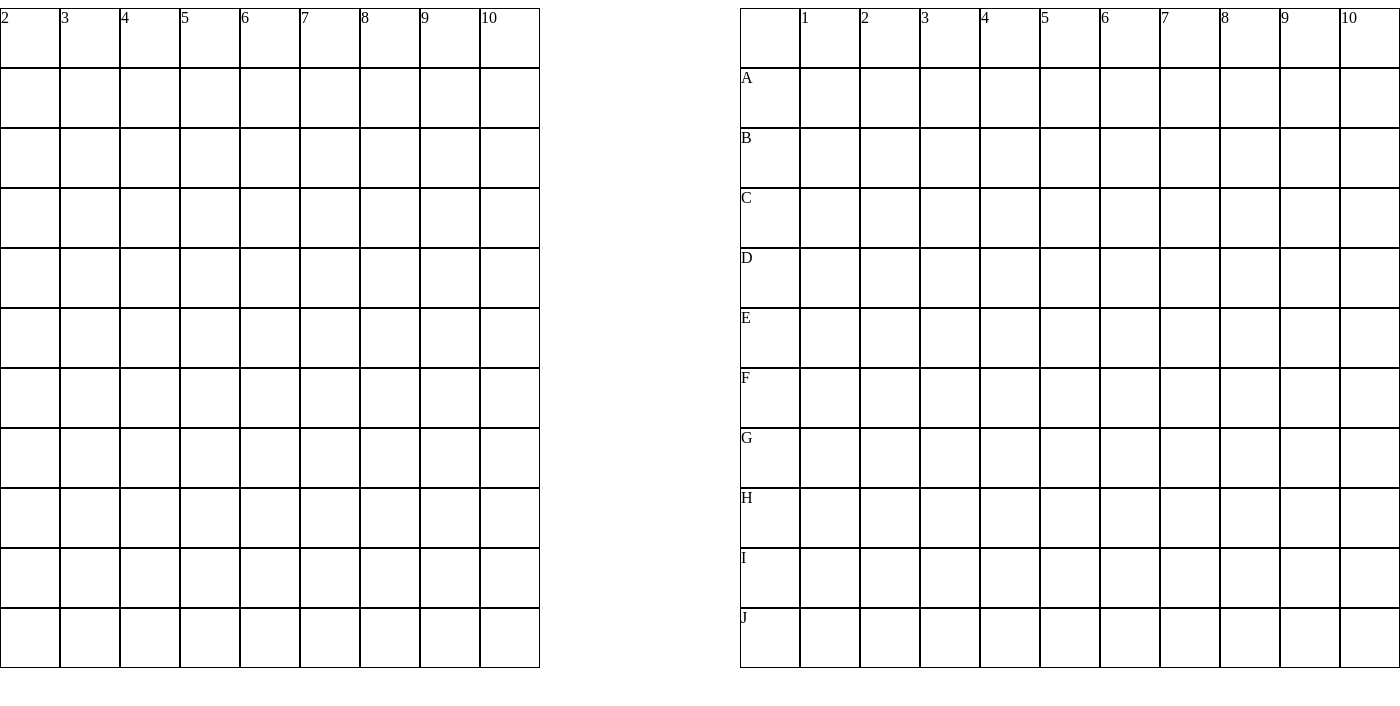
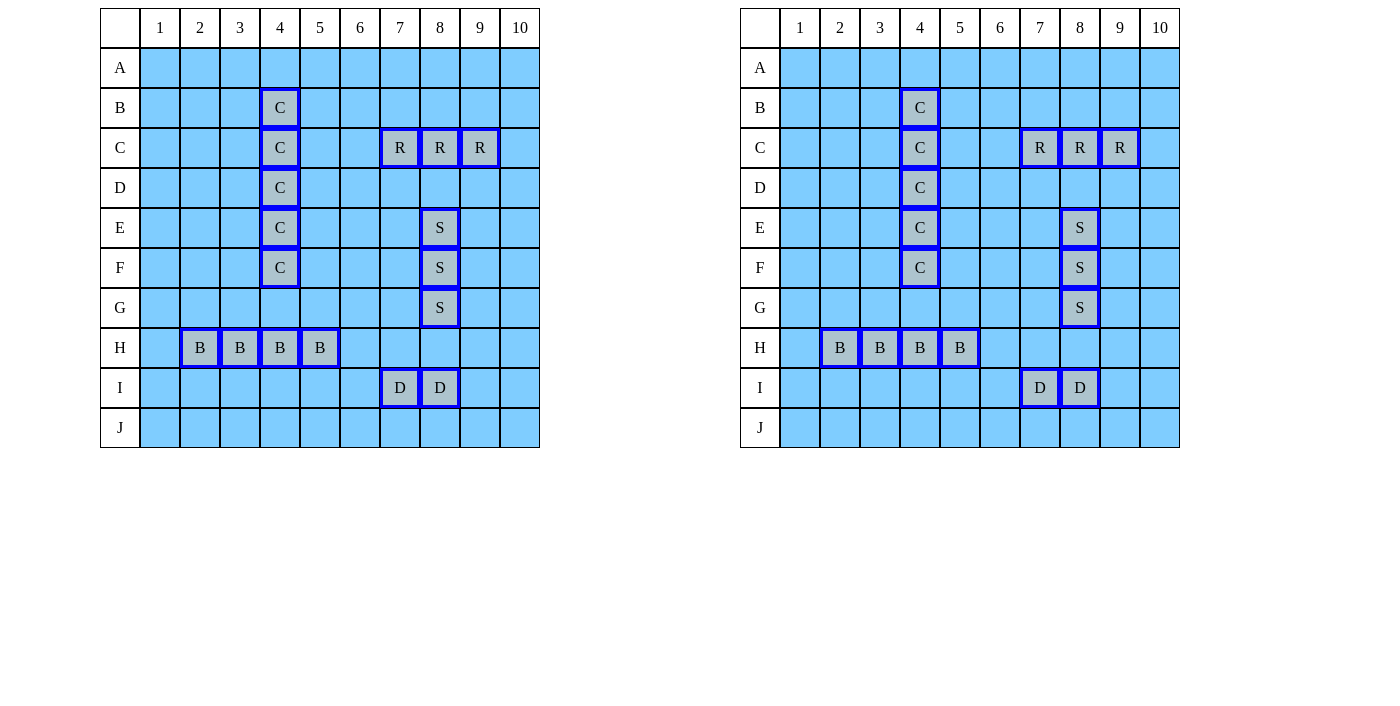
Before and after one commit to Ghost-Mechanic/battleship, a website built with webpack: page src/index.html in a window 1280 px wide. Shown: the whole page, 1400 px wide, since content can reach past the window. Built offline with nearby package versions, Linux system fonts and the light colour scheme.

Commit message:
Added very basic attack functionality

```diff
--- a/src/dom.js
+++ b/src/dom.js
@@ -1,8 +1,14 @@
-import { createPlayer } from "./gameboard";
+import { Gameboard, createPlayer } from "./gameboard";
+
+function test(box) {
+    box.addEventListener("click", () => {
+        console.log("this is a test");
+    });
+}
 
 // this function creates a new player's board on the DOM
-function createBoardOnDOM(human, gameboard) {
-    const newPlayer = createPlayer(human);
+function createBoardOnDOM(player, gameboard, boardContainer) {
+    //const newPlayer = createPlayer(human);
 
     // initialize currLetter to the ascii character before A
     let currLetter = '@';
@@ -19,7 +25,7 @@ function createBoardOnDOM(human, gameboard) {
         gameboard.appendChild(newCol);
     }
 
-    for (let i = 0; i < newPlayer.board.length; ++i) {
+    for (let i = 0; i < 100; ++i) {
         // for every 10th index on the board, create a new row with a letter symbolizing it
         if (i % 10 === 0) {
             currLetter = String.fromCharCode((currLetter.charCodeAt(0) + 1));
@@ -31,12 +37,66 @@ function createBoardOnDOM(human, gameboard) {
 
         // create new box for each coordinate and give the correct coordinates to its dataset
         let newBox = document.createElement('div');
-        newBox.classList.add('gameboard-item');
+        newBox.classList.add('gameboard-item', 'gameboard-box');
         newBox.dataset.coord = currLetter + String(i % 10 + 1);
+
+        // add event listeners to each box that attacks a ship and updates the DOM
+        newBox.addEventListener("click", () => {
+            let playerBoxes = document.querySelectorAll(`${boardContainer} .gameboard-box`);
+            let playerBoxesArray = Array.from(playerBoxes);
+            player.receiveAttack(newBox.dataset.coord);
+            updateBoard(player, playerBoxesArray);
+        });
+
+        test(newBox);
         gameboard.appendChild(newBox);
     }
 
-    return newPlayer;
+    //return newPlayer;
 }
 
-export { createBoardOnDOM };
+// this function places the ship on the DOM given the type of ship, the player, and the player's board
+function placeShipOnDOM(ship, player, gameboard) {
+    if (ship === 'C') {
+        player.placeCarrier('B4', true);
+    }
+    else if (ship === 'B') {
+        player.placeBattleship('H2', false);
+    }
+    else if (ship === 'R') {
+        player.placeCruiser('C7', false);
+    }
+    else if (ship === 'S') {
+        player.placeSubmarine('E8', true);
+    }
+    else if (ship === 'D') {
+        player.placeDestroyer('I7', false);
+    }
+
+    // use the correct symbol for the ship on the gameboard
+    updateBoard(player, gameboard);
+}
+
+// this function updates the board to display hits and misses after turns
+function updateBoard(player, gameboard) {
+    // iterate through the board to ensure the DOM display matches the class board
+    for (let i = 0; i < gameboard.length; ++i) {
+        if (player.board[i] !== 0) {
+            gameboard[i].textContent = player.board[i];
+
+            // add the correct class to each box depending on it's symbol on the board
+            switch (player.board[i]) {
+                case 'X':
+                    gameboard[i].classList.add('hit');
+                    break;
+                case 'M':
+                    gameboard[i].classList.add('miss');
+                    break;
+                default:
+                    gameboard[i].classList.add('ship');
+            }
+        }
+    }
+}
+
+export { createBoardOnDOM, placeShipOnDOM };
--- a/src/index.js
+++ b/src/index.js
@@ -1,5 +1,32 @@
 import './style.css';
-import { createBoardOnDOM } from './dom';
+import { createBoardOnDOM, placeShipOnDOM } from './dom';
+import { createPlayer } from './gameboard';
 
-let playerOne = createBoardOnDOM(true, document.querySelector('.gameboard-container'));
-let playerTwo = createBoardOnDOM(false, document.querySelector('.second-gameboard-container'));
+let playerOne = createPlayer(true); //createBoardOnDOM(true, document.querySelector('.gameboard-container'));
+
+createBoardOnDOM(playerOne, document.querySelector('.gameboard-container'), '.gameboard-container');
+
+let playerOneBoxes = document.querySelectorAll(".gameboard-container .gameboard-box");
+let playerOneBoxesArray = Array.from(playerOneBoxes);
+
+// place ships on DOM
+placeShipOnDOM('C', playerOne, playerOneBoxesArray);
+placeShipOnDOM('B', playerOne, playerOneBoxesArray);
+placeShipOnDOM('R', playerOne, playerOneBoxesArray);
+placeShipOnDOM('S', playerOne, playerOneBoxesArray);
+placeShipOnDOM('D', playerOne, playerOneBoxesArray);
+
+let playerTwo = createPlayer(false); //createBoardOnDOM(false, document.querySelector('.second-gameboard-container'));
+
+createBoardOnDOM(playerTwo, document.querySelector('.second-gameboard-container'), '.second-gameboard-container');
+
+let playerTwoBoxes = document.querySelectorAll('.second-gameboard-container .gameboard-box');
+let playerTwoBoxesArray = Array.from(playerTwoBoxes);
+
+placeShipOnDOM('C', playerTwo, playerTwoBoxesArray);
+placeShipOnDOM('B', playerTwo, playerTwoBoxesArray);
+placeShipOnDOM('R', playerTwo, playerTwoBoxesArray);
+placeShipOnDOM('S', playerTwo, playerTwoBoxesArray);
+placeShipOnDOM('D', playerTwo, playerTwoBoxesArray);
+
+let currPlayer = playerOne;
--- a/src/style.css
+++ b/src/style.css
@@ -7,10 +7,32 @@ body {
 .gameboard-container,
 .second-gameboard-container {
     display: grid;
-    grid-template-columns: repeat(11, 60px);
-    grid-template-rows: repeat(11, 60px);
+    grid-template-columns: repeat(11, 40px);
+    grid-template-rows: repeat(11, 40px);
 }
+
+/* styling for the gameboard boxes */
 
 .gameboard-item {
     border: solid 1px black;
+    display: flex;
+    justify-content: center;
+    align-items: center;
 }
+
+.gameboard-box {
+    background-color: rgb(127, 205, 255);
+}
+
+.ship {
+    border: solid 3px blue;
+    background-color: rgb(173, 196, 206);
+}
+
+.hit {
+    border: solid 3px red;
+}
+
+.miss {
+    border: solid 3px yellow;
+}
```
